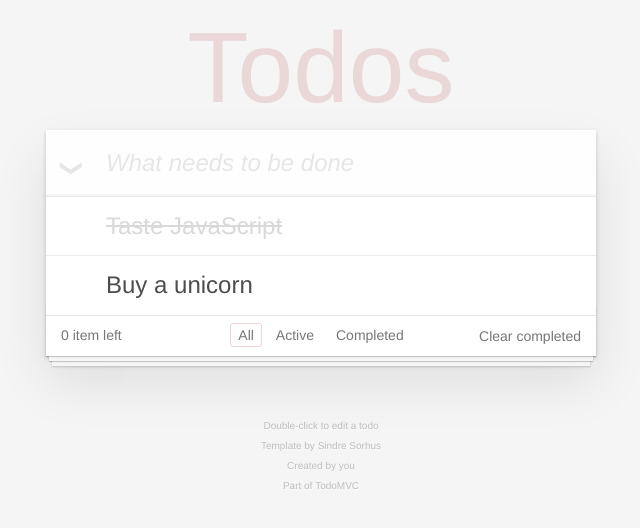
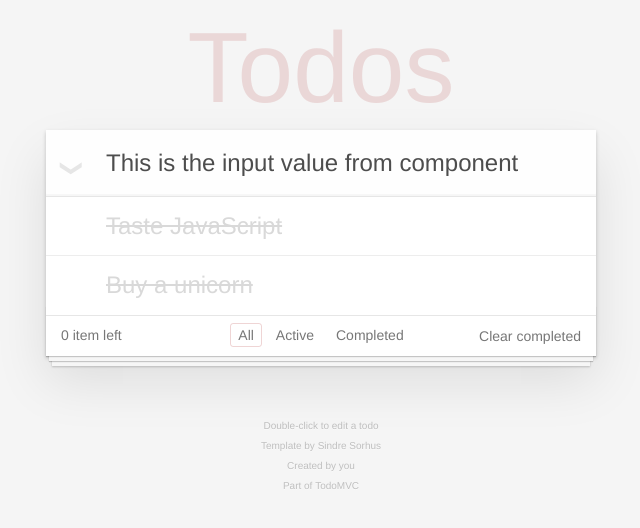
Before and after one commit to changda0616/todomvc, an Angular app: page / in a window 1280 px wide. Shown: the top 528 px of the page, without its empty margins (319-959 px from the left). Built offline with nearby package versions, Linux system fonts and the light colour scheme.

Commit message:
ngIf ngFor

```diff
--- a/src/app/header/header.component.html
+++ b/src/app/header/header.component.html
@@ -1,5 +1,19 @@
 <header class="header">
+  <!-- Interpolation -->
   <h1>{{title}}</h1>
-  <!-- <input class="new-todo" [(ngModel)]="inputValue" [placeholder]="inputHolder" (input)="this.handleClick($event)" (value)="inputValue" autofocus> -->
-  <input class="new-todo" [placeholder]="inputHolder" (input)="this.handleClick($event)" (value)="inputValue" autofocus>
+
+  <!-- without ngmodel  -->
+  <input class="new-todo"
+    [placeholder]="inputHolder"
+    [value]="inputValue"
+    (input)="this.handleClick($event)"
+    autofocus>
+
+  <!-- with ngmodel  -->
+  <!-- <input class="new-todo"
+    [(ngModel)]="inputValue"
+    [placeholder]="inputHolder"
+    (input)="this.handleClick($event)"
+    autofocus> -->
+
 </header>
--- a/src/app/list/list.component.css
+++ b/src/app/list/list.component.css
@@ -0,0 +1,13 @@
+.notification {
+  position: fixed;
+  right: 50px;
+  bottom: 50px;
+  padding: 20px 20px 0 20px;
+  height: 60px;
+  width: 100px;
+  border: 1px solid #e6e6e6;
+  background-color: #ddd;
+  color: #444;
+  border-radius: 5px;
+  text-align: center;
+}
--- a/src/app/list/list.component.html
+++ b/src/app/list/list.component.html
@@ -4,21 +4,20 @@
   <ul class="todo-list">
     <!-- These are here just to show the structure of the list items -->
     <!-- List items should get the class `editing` when editing and `completed` when marked as completed -->
-    <li class="completed">
+
+    <!-- NgFor -->
+    <li class="completed" *ngFor="let item of todoItems">
       <div class="view">
-        <input class="toggle" type="checkbox" checked>
-        <label>Taste JavaScript</label>
+        <input class="toggle"
+        type="checkbox"
+        [checked]="item.isChecked"
+        (change)="handleItemChange()"
+        >
+        <label>{{item.labelText}}</label>
         <button class="destroy"></button>
       </div>
-      <input class="edit" value="Create a TodoMVC template">
-    </li>
-    <li>
-      <div class="view">
-        <input class="toggle" type="checkbox">
-        <label>Buy a unicorn</label>
-        <button class="destroy"></button>
-      </div>
-      <input class="edit" value="Rule the web">
+      <!-- <input class="edit" [value]="item.inputValue"> -->
     </li>
   </ul>
 </section>
+<div *ngIf="todoToggle" class="notification">Todo item has been toggled!</div>
--- a/src/app/list/list.component.ts
+++ b/src/app/list/list.component.ts
@@ -1,14 +1,30 @@
 import { Component, OnInit } from '@angular/core';
-
+interface Todoers {
+  labelText: string;
+  inputValue: string;
+  isChecked: boolean;
+}
 @Component({
   selector: 'app-list',
   templateUrl: './list.component.html',
   styleUrls: ['./list.component.css']
 })
+
 export class ListComponent implements OnInit {
   constructor() { }
+
   listTitle = `hello from component`;
+  todoItems: Todoers[] = [];
+  todoToggle = false;
+
   ngOnInit() {
+    this.todoItems = [
+      {labelText: 'Taste JavaScript', inputValue: 'Create a TodoMVC template', isChecked: true},
+      {labelText: 'Buy a unicorn', inputValue: 'Rule the web', isChecked: false}
+    ];
   }
-
+  handleItemChange() {
+    this.todoToggle = true;
+    setTimeout(() => {this.todoToggle = false; }, 1500);
+  }
 }
```
Also changed, not shown: src/app/header/header.component.ts (+8 -1 lines).
